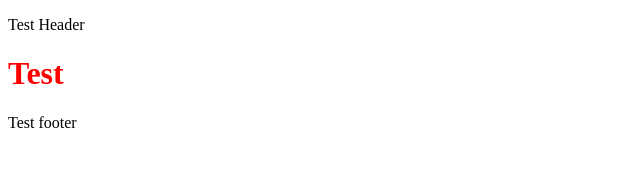
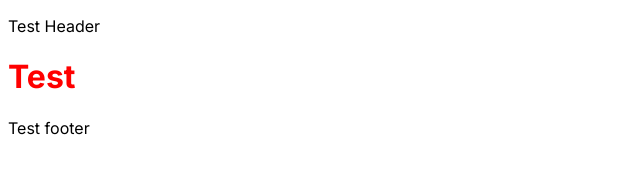
Before and after one commit to Kilecon/dwich_spa, a React (Vite) app: page / in a window 1280 px wide. Shown: the top 188 px of the page, without its empty margins (0-640 px from the left). Built offline with nearby package versions, Linux system fonts and the light colour scheme.

Commit message:
ajout police ecriture principal? + Logo

```diff
--- a/index.html
+++ b/index.html
@@ -2,6 +2,7 @@
 <html>
   <head>
     <meta charset="UTF-8" />
+    <link rel="icon" href="/public/Dwich&Co_Logo_Blanc.png" type="image/png">
     <title>Dwich&Co</title>
   </head>
   <body>
--- a/src/main.tsx
+++ b/src/main.tsx
@@ -1,5 +1,6 @@
 import React from 'react';
 import { createRoot } from 'react-dom/client';
+import './styles/global.scss';
 import Home from './Homepage';
 import Test from './Test';
 
--- a/src/styles/global.scss
+++ b/src/styles/global.scss
@@ -1,8 +1,7 @@
+@import url('https://fonts.googleapis.com/css2?family=Inter:ital,opsz,wght@0,14..32,100..900;1,14..32,100..900&display=swap');
+
 body {
-  margin: 0;
-  font-family: sans-serif;
+  font-family: 'Inter', sans-serif;
+  -webkit-font-smoothing: antialiased;
+  -moz-osx-font-smoothing: grayscale;
 }
-
-#root {
-  min-height: 100vh;
-}
```
Also changed, not shown: src/components/layout/Header/Header.tsx (added, +12 -0 lines), src/components/ui/Button/Button.tsx (added, +29 -0 lines), public/Dwich&Co_Logo_Blanc.png (added), public/Dwich&Co_Logo_Couleur.png (added), src/components/layout/Header/Header.module.scss (added), src/components/ui/Button/Button.module.scss (added).
